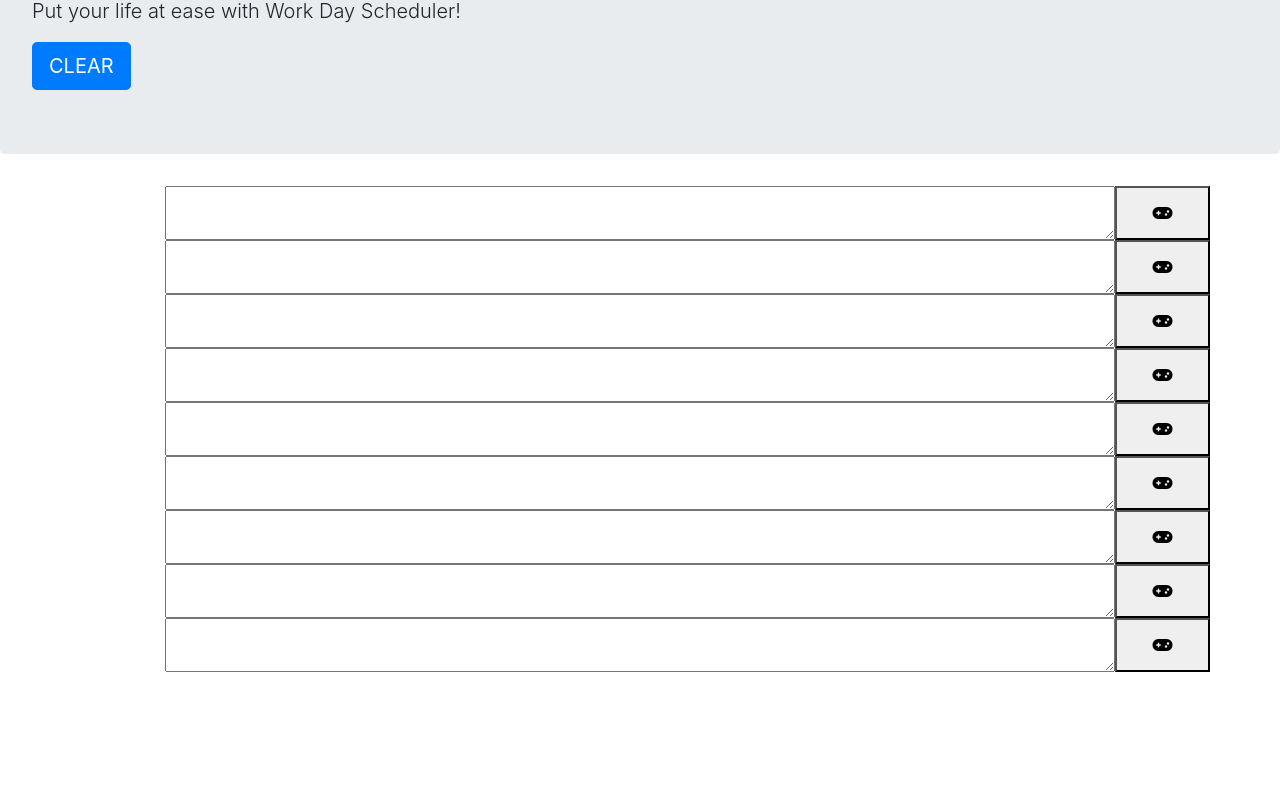
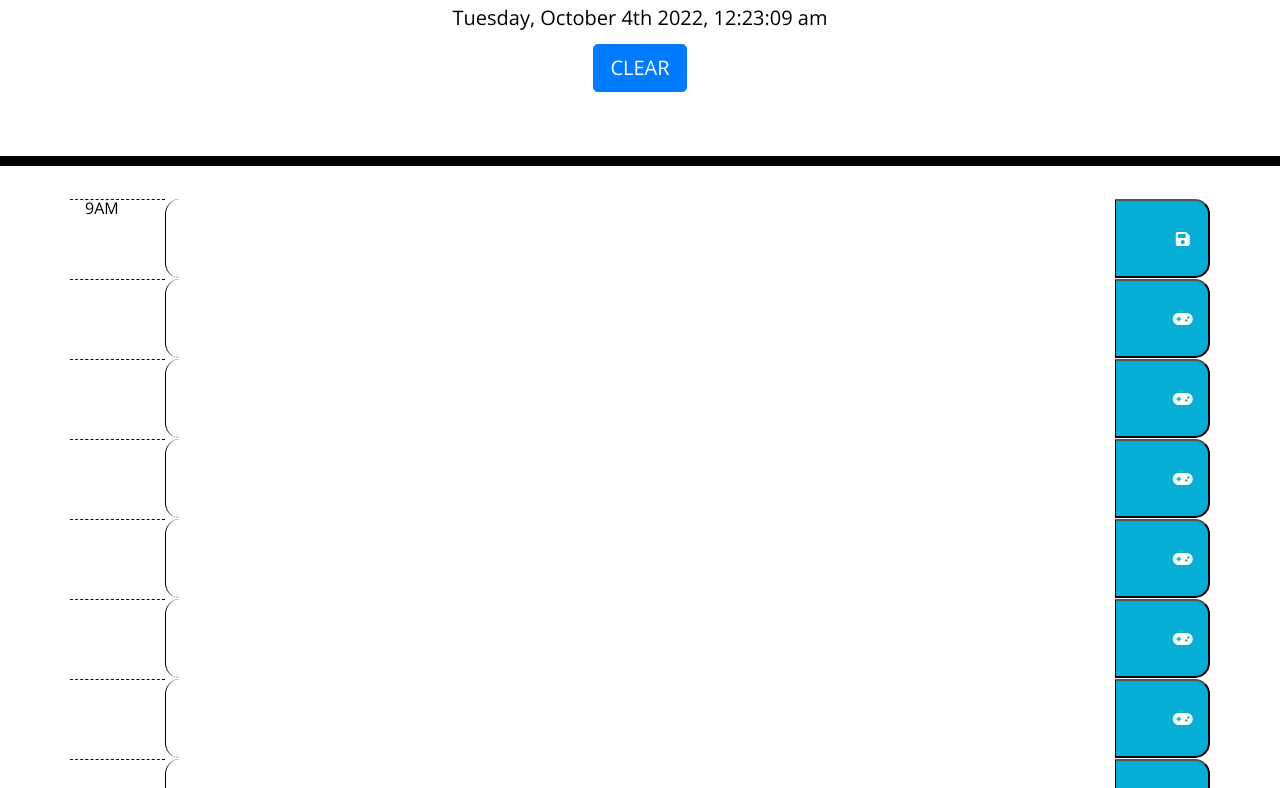
Before and after one commit to toddrgarner/work-day-scheduler, a plain HTML site: page index.html in a window 1280 px wide. Shown: the part 186-974 px from the top of the page. Before the commit the page ends 858 px from the top, so only its background shows below. Drawn offline with nearby package versions, Linux system fonts and the light colour scheme; files that its build step writes are made by us from their sources.

Commit message:
updated style.css

```diff
--- /dev/null
+++ b/assets/css/style.css
@@ -0,0 +1,78 @@
+/* Element Selectors */
+
+body {
+  font-family: 'Open Sans', sans-serif;
+  font-size: 16px;
+  line-height: 1;
+}
+
+textarea {
+  background: transparent;
+  border: none;
+  resize: none;
+  color: #000000;
+  border-left: 1px solid black;
+  padding: 10px;
+}
+
+/* Class Selctors */
+
+.jumbotron {
+  text-align: center;
+  background-color: transparent;
+  color: black;
+  border-radius: 0;
+  border-bottom: 10px solid black;
+}
+
+.description {
+  white-space: pre-wrap;
+}
+
+.time-block {
+  text-align: center;
+  border-radius: 15px;
+}
+
+.row {
+  white-space: pre-wrap;
+  height: 80px;
+  border-top: 1px solid white;
+}
+
+.hour {
+  background-color: #ffffff;
+  color: #000000;
+  border-top: 1px dashed #000000;
+  /* padding-top: 27px; */
+}
+
+/* Made font black for past, present, and future */
+
+.past {
+  background-color: #d3d3d3;
+  color: rgb(0, 0, 0);
+  /* cursor: default; */
+}
+.present {
+  background-color: #ff6961;
+  color: rgb(0, 0, 0);
+}
+
+.future {
+  background-color: #77dd77;
+  color: rgb(0, 0, 0);
+}
+
+.saveBtn {
+  border-left: 1px solid black;
+  border-top-right-radius: 15px;
+  border-bottom-right-radius: 15px;
+  background-color: rgb(6, 174, 213);
+  color: white;
+}
+
+.saveBtn i:hover {
+  font-size: 20px;
+  transition: all 0.3s ease-in-out;
+}
--- a/js/script.js
+++ b/assets/js/script.js
@@ -5,29 +5,30 @@ $(document).ready(function () {
   let NowMoment = moment().format("dddd, MMMM Do YYYY, h:mm:ss a");
   let displayDate = document.getElementById("currentDay");
   displayDate.innerHTML = NowMoment;
-  let currentHour = moment().format("HH");
 
   //** This buttion will clear local storage and activity **//
-  $("#clearFieldBtn").click(function (event) {
+  $("#clearFieldsBtn").click(function (event) {
     event.preventDefault;
     $("textarea").val("");
     localStorage.clear();
   });
 
-  $(".time-div").each(function () {
-    var timeDiv = $(this).attr(id).split("-")[1];
-
-    if (currentHour === timeDiv) {
-      $(this).addClass("present");
-      $(this).children(".description").addClass("white-text");
-    } else if (currentHour < timeDiv) {
-      $(this).removeClass("present");
-      $(this).addClass("future");
-    } else if (currentHour > timeDiv) {
-      $(this).removeClass("future");
-      $(this).addClass("past");
-    }
-  });
+  function currentColor() {
+    var timeDiv = $(".time-div");
+    let currentHour = moment().hours();
+    timeDiv.each(function () {
+      var hour = parseInt($(this).attr("id"));
+      if (currentHour === hour) {
+        $(this)
+          .children("col-md-10").attr("class", "present col-md-10 time-block description");
+      } else if (currentHour > hour) {
+        $(this).children("col-md-10").attr("class", "past col-md-10 time-block description");
+      } else {
+        $(this).children("col-md-10").attr("class", "present col-md-10 time-block description");
+      }
+    });
+  }
+  currentColor();
 
   //** The Time and Values are saved to local storage **//
   $(".saveBtn").click(function (event) {
@@ -38,7 +39,7 @@ $(document).ready(function () {
   });
 
   //** Retrieves the Time and Values and send to local staorage **/
-  $("#hour-09 .time-block").val(localStorage.getItem("09"));
+  $("#hour-9 .time-block").val(localStorage.getItem("9"));
   $("#hour-10 .time-block").val(localStorage.getItem("10"));
   $("#hour-11 .time-block").val(localStorage.getItem("11"));
   $("#hour-12 .time-block").val(localStorage.getItem("12"));
--- a/index.html
+++ b/index.html
@@ -1,18 +1,31 @@
 <!DOCTYPE html>
 <html lang="en">
   <head>
-    <meta charset="UTF-8">
-    <meta name="viewport" content="width=device-width, initial-scale=1.0">
-    <meta http-equiv="X-UA-Compatible" content="ie=edge"/>
-    <link rel="stylesheet" href="style.css"/>
-    <link rel="stylesheet" href="https://code.jquery.com/ui/1.12.1/themes/base/jquery-ui.css"/>
-    <link rel="stylesheet" href="https://stackpath.bootstrapcdn.com/bootstrap/4.3.1/css/bootstrap.min.css"/>
+    <meta charset="UTF-8" />
+    <meta name="viewport" content="width=device-width, initial-scale=1.0" />
+    <meta http-equiv="X-UA-Compatible" content="ie=edge" />
+    <link
+      rel="stylesheet"
+      href="https://code.jquery.com/ui/1.12.1/themes/base/jquery-ui.css"
+    />
+    <link
+      rel="stylesheet"
+      href="https://stackpath.bootstrapcdn.com/bootstrap/4.3.1/css/bootstrap.min.css"
+    />
 
- <!-- Updated version of Font-Awesome For 'Remote Contoller' icon as save button --> -->
-<link rel="stylesheet" href="https://cdnjs.cloudflare.com/ajax/libs/font-awesome/6.1.2/css/all.min.css" integrity="sha512-1sCRPdkRXhBV2PBLUdRb4tMg1w2YPf37qatUFeS7zlBy7jJI8Lf4VHwWfZZfpXtYSLy85pkm9GaYVYMfw5BC1A==" crossorigin="anonymous" referrerpolicy="no-referrer" />
-<link href="https://fonts.googleapis.com/css?family=Open+Sans&display=swap" rel="stylesheet"/>
-
-
+    <!-- Updated version of Font-Awesome For 'Remote Contoller' icon as save button -->
+    <link
+      rel="stylesheet"
+      href="https://cdnjs.cloudflare.com/ajax/libs/font-awesome/6.1.2/css/all.min.css"
+      integrity="sha512-1sCRPdkRXhBV2PBLUdRb4tMg1w2YPf37qatUFeS7zlBy7jJI8Lf4VHwWfZZfpXtYSLy85pkm9GaYVYMfw5BC1A=="
+      crossorigin="anonymous"
+      referrerpolicy="no-referrer"
+    />
+    <link
+      href="https://fonts.googleapis.com/css?family=Open+Sans&display=swap"
+      rel="stylesheet"
+    />
+    <link rel="stylesheet" href="assets/css/style.css" />
     <title>Work Day Scheduler</title>
   </head>
 
@@ -22,77 +35,91 @@
       <h1 class="display-3">Work Day Scheduler</h1>
       <p class="lead">Put your life at ease with Work Day Scheduler!</p>
       <p id="currentDay" class="lead"></p>
-        <button id="clearFieldsBtn" type="button" class="btn btn-primary btn-lg">CLEAR</button>
+      <button id="clearFieldsBtn" type="button" class="btn btn-primary btn-lg">
+        CLEAR
+      </button>
     </header>
 
     <div class="container">
-
       <!-- Time Blocks Added -->
-<div id="hr 09" class="row time-div">
-    <div class="col-md-1 hour"><span id="9"></span></div>
+      <div id="9" class="row time-div">
+        <div class="col-md-1 hour"><span id="9">9AM</span></div>
         <textarea class="col-md-10 time-block description"></textarea>
-    <button class="col-md-1 saveBtn"><i class="fa-sharp fa-solid fa-gamepad"></i></button>
+        <button class="col-md-1 saveBtn">
+          <i class="fa-sharp fa-solid fa-save"></i>
+        </button>
       </div>
 
-<div id="hr 10" class="row time-div">
+      <div id="10" class="row time-div">
         <div class="col-md-1 hour"><span id="10"></span></div>
         <textarea class="col-md-10 time-block description"></textarea>
-    <button class="col-md-1 saveBtn"><i class="fa-sharp fa-solid fa-gamepad"></i></button>
+        <button class="col-md-1 saveBtn">
+          <i class="fa-sharp fa-solid fa-gamepad"></i>
+        </button>
       </div>
 
       <div id="hr 11" class="row time-div">
         <div class="col-md-1 hour"><span id="11"></span></div>
         <textarea class="col-md-10 time-block description"></textarea>
-    <button class="col-md-1 saveBtn"><i class="fa-sharp fa-solid fa-gamepad"></i></button>
+        <button class="col-md-1 saveBtn">
+          <i class="fa-sharp fa-solid fa-gamepad"></i>
+        </button>
       </div>
 
       <div id="hr 12" class="row time-div">
         <div class="col-md-1 hour"><span id="12"></span></div>
         <textarea class="col-md-10 time-block description"></textarea>
-    <button class="col-md-1 saveBtn"><i class="fa-sharp fa-solid fa-gamepad"></i></button>
+        <button class="col-md-1 saveBtn">
+          <i class="fa-sharp fa-solid fa-gamepad"></i>
+        </button>
       </div>
 
       <div id="hr 13" class="row time-div">
         <div class="col-md-1 hour"><span id="13"></span></div>
         <textarea class="col-md-10 time-block description"></textarea>
-    <button class="col-md-1 saveBtn"><i class="fa-sharp fa-solid fa-gamepad"></i></button>
+        <button class="col-md-1 saveBtn">
+          <i class="fa-sharp fa-solid fa-gamepad"></i>
+        </button>
       </div>
 
       <div id="hr 14" class="row time-div">
         <div class="col-md-1 hour"><span id="14"></span></div>
         <textarea class="col-md-10 time-block description"></textarea>
-    <button class="col-md-1 saveBtn"><i class="fa-sharp fa-solid fa-gamepad"></i></button>
+        <button class="col-md-1 saveBtn">
+          <i class="fa-sharp fa-solid fa-gamepad"></i>
+        </button>
       </div>
 
       <div id="hr 15" class="row time-div">
         <div class="col-md-1 hour"><span id="15"></span></div>
         <textarea class="col-md-10 time-block description"></textarea>
-    <button class="col-md-1 saveBtn"><i class="fa-sharp fa-solid fa-gamepad"></i></button>
+        <button class="col-md-1 saveBtn">
+          <i class="fa-sharp fa-solid fa-gamepad"></i>
+        </button>
       </div>
 
       <div id="hr 16" class="row time-div">
         <div class="col-md-1 hour"><span id="16"></span></div>
         <textarea class="col-md-10 time-block description"></textarea>
-    <button class="col-md-1 saveBtn"><i class="fa-sharp fa-solid fa-gamepad"></i></button>
-
-
+        <button class="col-md-1 saveBtn">
+          <i class="fa-sharp fa-solid fa-gamepad"></i>
+        </button>
       </div>
 
       <div id="hr 17" class="row time-div">
         <div class="col-md-1 hour"><span id="17"></span></div>
         <textarea class="col-md-10 time-block description"></textarea>
-    <button class="col-md-1 saveBtn"><i class="fa-sharp fa-solid fa-gamepad"></i></button>
+        <button class="col-md-1 saveBtn">
+          <i class="fa-sharp fa-solid fa-gamepad"></i>
+        </button>
 
         <!-- End of Time Blocks -->
       </div>
     </div>
 
     <!-- JQuery links to Moment.js -->
-   <script src="https://code.jquery.com/jquery-3.4.1.min.js"></script>
-    <!-- JQuery links to Moment.js -->
-    <script src="./assets/js/script.js"></script>
     <script src="https://cdnjs.cloudflare.com/ajax/libs/jquery/3.2.1/jquery.min.js"></script>
     <script src="https://cdnjs.cloudflare.com/ajax/libs/moment.js/2.24.0/moment.min.js"></script>
-
+    <script src="assets/js/script.js"></script>
   </body>
 </html>
```
Also changed, not shown: assets/style.css (deleted, +0 -11 lines). Lines whose indentation alone changed are shown as unchanged.
